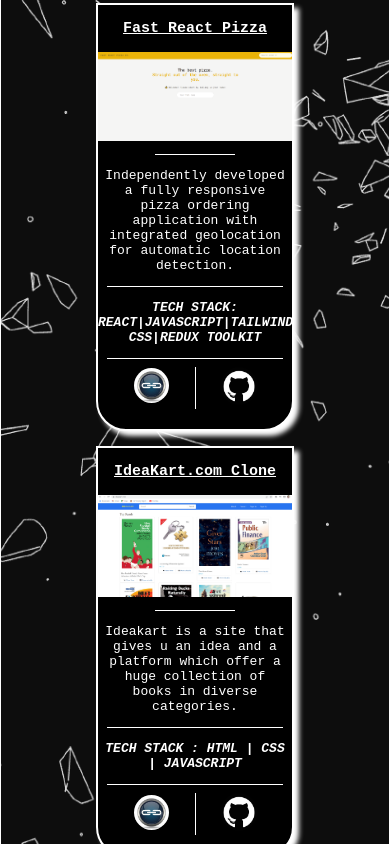
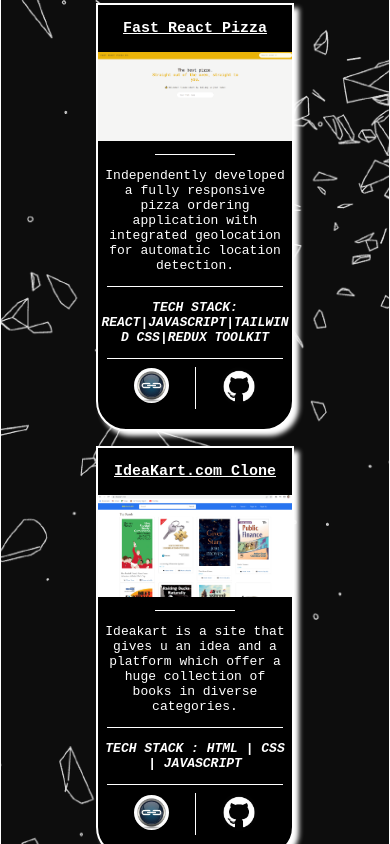
Before and after one commit to somyakant9/portfolio-somyakant, a React (Create React App) app: page / in a window 390 px wide. Shown: the part 2965-3809 px from the top of the page. Built offline with nearby package versions, Linux system fonts and the light colour scheme.

Commit message:
design bug resolved

```diff
--- a/src/Components/Projects.module.css
+++ b/src/Components/Projects.module.css
@@ -102,10 +102,12 @@
     border-radius: 100%;
 }
 .techstack{
+    word-wrap:break-word;
     color:white;
     font-weight: bold;
     font-family: monospace;
     font-style: italic;
+
 }
 
 @media screen and (max-width:570px) {
@@ -133,6 +135,9 @@
      .childdiv{
         width: 100%;
      }
+     .techstack{
+        word-wrap:break-word;
+     }
 }
 
 @media screen and (max-width:800px) {
```
